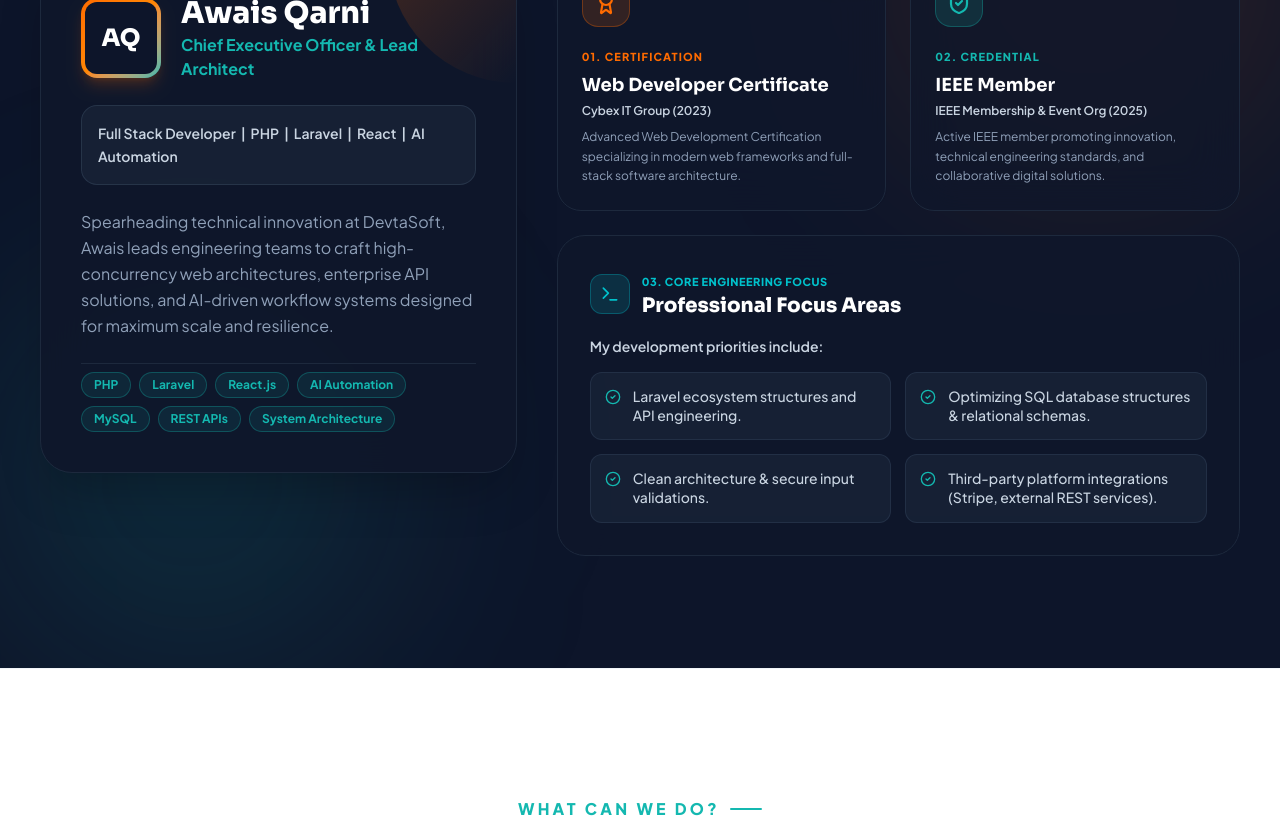
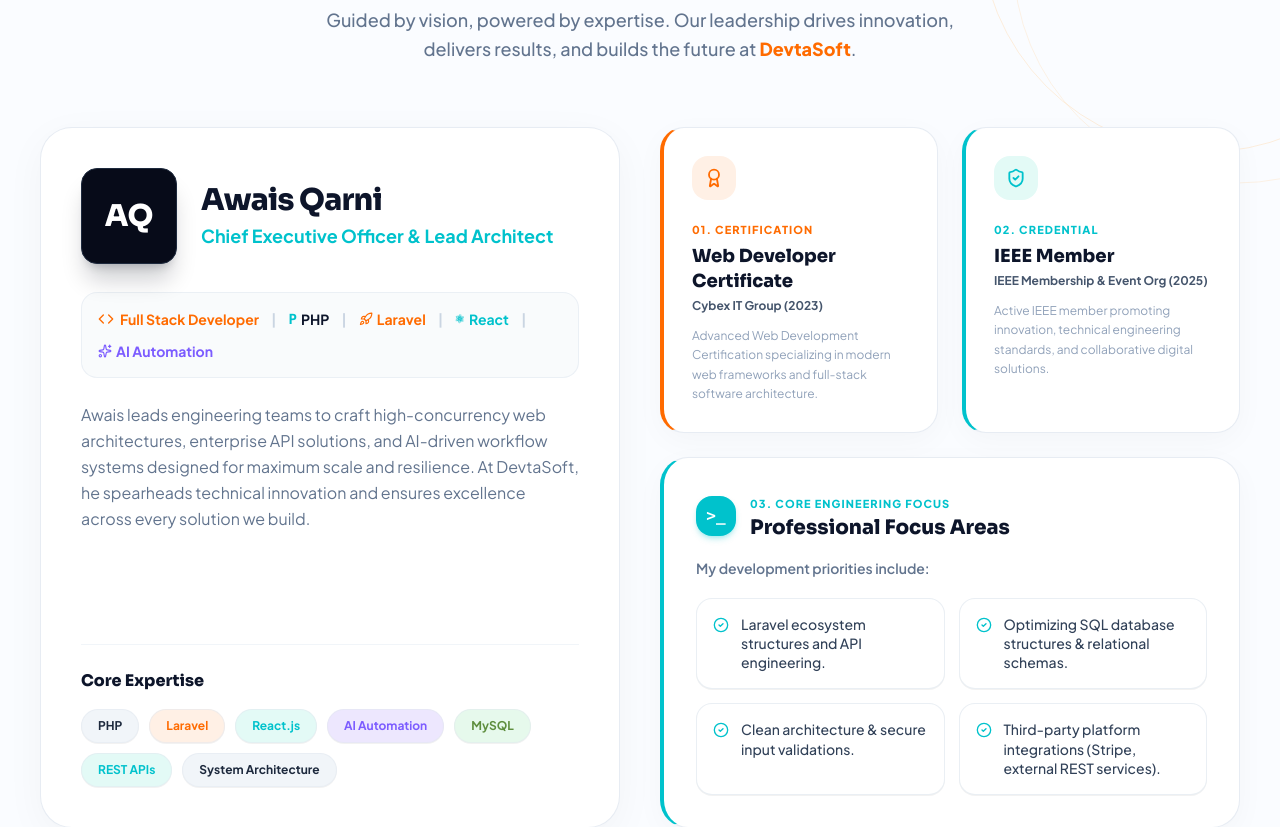
Before and after one commit to abdullahparvaiz07/DevtaSoft, a React (Vite) app: page /about in a window 1280 px wide. Shown: the part 1160-1987 px from the top of the page. Built offline with nearby package versions, Linux system fonts and the light colour scheme.

Commit message:
style: update Executive Leadership section to pixel-perfect match reference image

```diff
--- a/src/components/AboutPage.tsx
+++ b/src/components/AboutPage.tsx
@@ -11,6 +11,7 @@
   ShieldCheck,
   CheckCircle2,
   Terminal,
+  Sparkles,
 } from 'lucide-react';
 import { DotGrid } from './DotGrid';
 
@@ -377,109 +378,171 @@
       </section>
 
       {/* ═══════════════════════════════════════════
-          SECTION 1.5 — CEO & TECHNICAL LEADERSHIP PROFILE
+          SECTION 1.5 — EXECUTIVE LEADERSHIP PROFILE (EXACT MATCH TO REFERENCE IMAGE)
       ═══════════════════════════════════════════ */}
-      <section className="relative w-full py-20 sm:py-28 bg-[#0D152A] text-white overflow-hidden">
-        {/* Ambient Radial Blur Orbs */}
-        <div className="absolute top-0 right-0 w-96 h-96 bg-[#FF6B00]/15 rounded-full blur-[120px] pointer-events-none" />
-        <div className="absolute bottom-0 left-0 w-96 h-96 bg-[#14B8B0]/15 rounded-full blur-[120px] pointer-events-none" />
+      <section className="relative w-full py-20 sm:py-28 bg-[#FAFCFF] text-[#0D152A] overflow-hidden border-t border-slate-100">
+
+        {/* Left Cyan DotGrid Background Asset */}
+        <div className="absolute top-12 left-6 opacity-30 pointer-events-none hidden lg:block">
+          <DotGrid width={160} height={160} dotColor="#00C2CC" />
+        </div>
+
+        {/* Right Circular Concentric Ring Outlines */}
+        <div className="absolute top-8 right-0 w-[450px] h-[450px] border border-orange-200/40 rounded-full pointer-events-none translate-x-1/3 -translate-y-1/4">
+          <div className="w-full h-full border border-orange-200/30 rounded-full m-8" />
+        </div>
 
         <div className="max-w-[1400px] mx-auto px-4 sm:px-6 lg:px-10 relative z-10">
 
-          {/* Section Eyebrow Header */}
+          {/* Section Header Centered */}
           <motion.div
-            className="flex items-center gap-3 mb-10"
+            className="text-center max-w-3xl mx-auto mb-16"
             initial="hidden"
             whileInView="visible"
             viewport={{ once: true, margin: '-50px' }}
-            variants={heroFadeUp}
+            variants={heroContainer}
           >
-            <span className="text-[#14B8B0] font-extrabold text-xs sm:text-sm uppercase tracking-[0.25em]">
-              EXECUTIVE LEADERSHIP
-            </span>
-            <span className="h-[2px] w-10 bg-[#14B8B0] rounded-full inline-block" />
+            {/* Eyebrow Label */}
+            <motion.div className="flex items-center justify-center gap-3 mb-4" variants={heroFadeUp}>
+              <span className="h-[2px] w-8 bg-[#FF6B00] rounded-full inline-block" />
+              <span className="text-[#FF6B00] font-extrabold text-xs sm:text-sm uppercase tracking-[0.25em]">
+                EXECUTIVE LEADERSHIP
+              </span>
+              <span className="h-[2px] w-8 bg-[#FF6B00] rounded-full inline-block" />
+            </motion.div>
+
+            {/* Main Headline */}
+            <motion.h2
+              className="font-display font-extrabold text-4xl sm:text-5xl lg:text-[46px] text-[#0D152A] leading-tight tracking-tight mb-4"
+              variants={heroFadeUp}
+            >
+              Leadership Driving Innovation
+            </motion.h2>
+
+            {/* Subtitle */}
+            <motion.p
+              className="text-slate-500 font-medium text-base sm:text-lg leading-relaxed max-w-2xl mx-auto"
+              variants={heroFadeUp}
+            >
+              Guided by vision, powered by expertise. Our leadership drives innovation, delivers results, and builds the future at{' '}
+              <span className="text-[#FF6B00] font-extrabold">DevtaSoft</span>.
+            </motion.p>
           </motion.div>
 
-          <div className="grid grid-cols-1 lg:grid-cols-12 gap-12 lg:gap-10 items-start">
+          <div className="grid grid-cols-1 lg:grid-cols-12 gap-8 lg:gap-10 items-stretch">
 
-            {/* LEFT COLUMN: CEO Profile Main Card */}
+            {/* LEFT COLUMN: CEO Main Profile Card */}
             <motion.div
-              className="lg:col-span-5 bg-slate-900/90 border border-slate-800 rounded-[32px] p-8 sm:p-10 shadow-2xl relative overflow-hidden backdrop-blur-xl"
+              className="lg:col-span-6 bg-white border border-slate-200/80 rounded-[32px] p-8 sm:p-10 shadow-[0_10px_40px_rgba(0,0,0,0.04)] flex flex-col justify-between"
               initial="hidden"
               whileInView="visible"
               viewport={{ once: true, margin: '-50px' }}
               variants={heroFadeUp}
             >
-              <div className="absolute top-0 right-0 w-32 h-32 bg-gradient-to-br from-[#FF6B00]/20 to-transparent rounded-bl-full pointer-events-none" />
-
-              {/* Avatar Initials & Title */}
-              <div className="flex items-center gap-5 mb-6">
-                <div className="w-20 h-20 rounded-2xl bg-gradient-to-br from-[#FF6B00] via-[#FF8706] to-[#14B8B0] p-1 shadow-lg shadow-[#FF6B00]/20 shrink-0">
-                  <div className="w-full h-full bg-[#0D152A] rounded-xl flex items-center justify-center font-display font-extrabold text-2xl text-white">
+              <div>
+                {/* Header: Dark Avatar Box + Name & Role */}
+                <div className="flex items-center gap-6 mb-7">
+                  <div className="w-24 h-24 rounded-2xl bg-[#070B19] shadow-xl shadow-[#070B19]/20 flex items-center justify-center text-white text-3xl font-extrabold font-display shrink-0 border border-slate-800">
                     AQ
                   </div>
+                  <div>
+                    <h3 className="font-display font-extrabold text-3xl text-[#0D152A] tracking-tight">
+                      Awais Qarni
+                    </h3>
+                    <p className="text-[#00C2CC] font-bold text-base sm:text-lg mt-1">
+                      Chief Executive Officer & Lead Architect
+                    </p>
+                  </div>
                 </div>
-                <div>
-                  <h2 className="font-display font-extrabold text-2xl sm:text-3xl text-white">
-                    Awais Qarni
-                  </h2>
-                  <p className="text-[#14B8B0] font-bold text-sm sm:text-base mt-0.5">
-                    Chief Executive Officer & Lead Architect
-                  </p>
+
+                {/* Tagline Container */}
+                <div className="p-4 rounded-2xl bg-slate-50/80 border border-slate-200/60 mb-6 flex flex-wrap items-center gap-3 text-xs sm:text-sm font-bold text-slate-700">
+                  <div className="flex items-center gap-1.5 text-[#FF6B00]">
+                    <Code className="w-4 h-4" />
+                    <span>Full Stack Developer</span>
+                  </div>
+                  <span className="text-slate-300">|</span>
+                  <div className="flex items-center gap-1 text-[#0D152A]">
+                    <span className="font-mono text-[#00C2CC]">P</span>
+                    <span>PHP</span>
+                  </div>
+                  <span className="text-slate-300">|</span>
+                  <div className="flex items-center gap-1 text-[#FF6B00]">
+                    <Rocket className="w-3.5 h-3.5" />
+                    <span>Laravel</span>
+                  </div>
+                  <span className="text-slate-300">|</span>
+                  <div className="flex items-center gap-1 text-[#00C2CC]">
+                    <span className="animate-spin text-[11px]">⚛</span>
+                    <span>React</span>
+                  </div>
+                  <span className="text-slate-300">|</span>
+                  <div className="flex items-center gap-1 text-[#7C5CFF]">
+                    <Sparkles className="w-3.5 h-3.5" />
+                    <span>AI Automation</span>
+                  </div>
                 </div>
-              </div>
 
-              {/* Role & Specialties Tagline */}
-              <div className="p-4 rounded-2xl bg-slate-800/60 border border-slate-700/60 mb-6">
-                <p className="text-slate-300 font-semibold text-xs sm:text-sm leading-relaxed">
-                  Full Stack Developer &nbsp;|&nbsp; PHP &nbsp;|&nbsp; Laravel &nbsp;|&nbsp; React &nbsp;|&nbsp; AI Automation
+                {/* Bio Paragraph matching reference image */}
+                <p className="text-slate-500 text-sm sm:text-base leading-relaxed mb-8">
+                  Awais leads engineering teams to craft high-concurrency web architectures, enterprise API solutions, and AI-driven workflow systems designed for maximum scale and resilience. At DevtaSoft, he spearheads technical innovation and ensures excellence across every solution we build.
                 </p>
               </div>
 
-              <p className="text-slate-400 text-sm sm:text-base leading-relaxed mb-6">
-                Spearheading technical innovation at DevtaSoft, Awais leads engineering teams to craft high-concurrency web architectures, enterprise API solutions, and AI-driven workflow systems designed for maximum scale and resilience.
-              </p>
+              {/* Core Expertise Section */}
+              <div className="pt-6 border-t border-slate-100">
+                <h4 className="font-display font-extrabold text-base text-[#0D152A] mb-4">
+                  Core Expertise
+                </h4>
 
-              {/* Core Skill Chips */}
-              <div className="flex flex-wrap gap-2 pt-2 border-t border-slate-800">
-                {['PHP', 'Laravel', 'React.js', 'AI Automation', 'MySQL', 'REST APIs', 'System Architecture'].map((tech) => (
-                  <span
-                    key={tech}
-                    className="px-3 py-1 rounded-full bg-[#14B8B0]/10 border border-[#14B8B0]/30 text-[#14B8B0] text-xs font-bold"
-                  >
-                    {tech}
-                  </span>
-                ))}
+                <div className="flex flex-wrap gap-2.5">
+                  {[
+                    { name: 'PHP', color: 'bg-slate-100 text-slate-800' },
+                    { name: 'Laravel', color: 'bg-[#FFF0E5] text-[#FF6B00]' },
+                    { name: 'React.js', color: 'bg-[#E3FAF6] text-[#00C2CC]' },
+                    { name: 'AI Automation', color: 'bg-[#EDE7FE] text-[#7C5CFF]' },
+                    { name: 'MySQL', color: 'bg-[#E6F9EC] text-[#5E8E3E]' },
+                    { name: 'REST APIs', color: 'bg-[#E3FAF6] text-[#00C2CC]' },
+                    { name: 'System Architecture', color: 'bg-slate-100 text-slate-800' },
+                  ].map((chip) => (
+                    <span
+                      key={chip.name}
+                      className={`px-4 py-2 rounded-full text-xs font-bold flex items-center gap-2 border border-slate-200/50 shadow-2xs ${chip.color}`}
+                    >
+                      <span>{chip.name}</span>
+                    </span>
+                  ))}
+                </div>
               </div>
             </motion.div>
 
-            {/* RIGHT COLUMN: Certifications, Credentials & Professional Focus Areas */}
+            {/* RIGHT COLUMN: 3 Cards matching Reference Image */}
             <motion.div
-              className="lg:col-span-7 flex flex-col gap-6"
+              className="lg:col-span-6 flex flex-col justify-between gap-6"
               initial="hidden"
               whileInView="visible"
               viewport={{ once: true, margin: '-50px' }}
               variants={cardStagger}
             >
 
-              {/* Cards Grid: Certificate & IEEE Member */}
+              {/* Top Row Grid: 01. Certification & 02. Credential */}
               <div className="grid grid-cols-1 sm:grid-cols-2 gap-6">
 
-                {/* 1. Web Developer Certificate */}
+                {/* 01. CERTIFICATION */}
                 <motion.div
-                  className="bg-slate-900/80 border border-slate-800 hover:border-[#FF6B00]/50 rounded-[24px] p-6 transition-all duration-300 hover:-translate-y-1 backdrop-blur-xl group"
+                  className="bg-white border border-slate-200/80 border-l-4 border-l-[#FF6B00] rounded-[24px] p-6 sm:p-7 shadow-[0_8px_30px_rgba(0,0,0,0.03)] transition-all duration-300 hover:-translate-y-1 group"
                   variants={cardFadeUp}
                 >
-                  <div className="w-12 h-12 rounded-2xl bg-[#FF6B00]/15 border border-[#FF6B00]/30 text-[#FF6B00] flex items-center justify-center mb-4 group-hover:scale-110 transition-transform">
-                    <Award className="w-6 h-6 stroke-[2.2]" />
+                  <div className="w-11 h-11 rounded-2xl bg-[#FFF0E5] text-[#FF6B00] flex items-center justify-center mb-4 group-hover:scale-110 transition-transform">
+                    <Award className="w-5 h-5 stroke-[2.2]" />
                   </div>
                   <span className="text-[11px] font-extrabold uppercase tracking-widest text-[#FF6B00]">
-                    01. Certification
+                    01. CERTIFICATION
                   </span>
-                  <h3 className="font-display font-bold text-lg text-white mt-1 mb-1">
+                  <h4 className="font-display font-extrabold text-lg text-[#0D152A] mt-1 mb-1 leading-snug">
                     Web Developer Certificate
-                  </h3>
-                  <p className="text-slate-300 font-semibold text-xs mb-2">
+                  </h4>
+                  <p className="text-slate-600 font-bold text-xs mb-3">
                     Cybex IT Group (2023)
                   </p>
                   <p className="text-slate-400 text-xs leading-relaxed">
@@ -487,21 +550,21 @@
                   </p>
                 </motion.div>
 
-                {/* 2. IEEE Member */}
+                {/* 02. CREDENTIAL */}
                 <motion.div
-                  className="bg-slate-900/80 border border-slate-800 hover:border-[#14B8B0]/50 rounded-[24px] p-6 transition-all duration-300 hover:-translate-y-1 backdrop-blur-xl group"
+                  className="bg-white border border-slate-200/80 border-l-4 border-l-[#00C2CC] rounded-[24px] p-6 sm:p-7 shadow-[0_8px_30px_rgba(0,0,0,0.03)] transition-all duration-300 hover:-translate-y-1 group"
                   variants={cardFadeUp}
                 >
-                  <div className="w-12 h-12 rounded-2xl bg-[#14B8B0]/15 border border-[#14B8B0]/30 text-[#14B8B0] flex items-center justify-center mb-4 group-hover:scale-110 transition-transform">
-                    <ShieldCheck className="w-6 h-6 stroke-[2.2]" />
+                  <div className="w-11 h-11 rounded-2xl bg-[#E3FAF6] text-[#00C2CC] flex items-center justify-center mb-4 group-hover:scale-110 transition-transform">
+                    <ShieldCheck className="w-5 h-5 stroke-[2.2]" />
                   </div>
-                  <span className="text-[11px] font-extrabold uppercase tracking-widest text-[#14B8B0]">
-                    02. Credential
+                  <span className="text-[11px] font-extrabold uppercase tracking-widest text-[#00C2CC]">
+                    02. CREDENTIAL
                   </span>
-                  <h3 className="font-display font-bold text-lg text-white mt-1 mb-1">
+                  <h4 className="font-display font-extrabold text-lg text-[#0D152A] mt-1 mb-1 leading-snug">
                     IEEE Member
-                  </h3>
-                  <p className="text-slate-300 font-semibold text-xs mb-2">
+                  </h4>
+                  <p className="text-slate-600 font-bold text-xs mb-3">
                     IEEE Membership & Event Org (2025)
                   </p>
                   <p className="text-slate-400 text-xs leading-relaxed">
@@ -511,26 +574,26 @@
 
               </div>
 
-              {/* 3. Professional Focus Areas Card */}
+              {/* Bottom Card: 03. CORE ENGINEERING FOCUS / Professional Focus Areas */}
               <motion.div
-                className="bg-slate-900/80 border border-slate-800 rounded-[28px] p-7 sm:p-8 backdrop-blur-xl"
+                className="bg-white border border-slate-200/80 border-l-4 border-l-[#00C2CC] rounded-[28px] p-7 sm:p-8 shadow-[0_8px_30px_rgba(0,0,0,0.03)]"
                 variants={cardFadeUp}
               >
-                <div className="flex items-center gap-3 mb-4">
-                  <div className="w-10 h-10 rounded-xl bg-[#00C2CC]/15 border border-[#00C2CC]/30 text-[#00C2CC] flex items-center justify-center shrink-0">
-                    <Terminal className="w-5 h-5" />
+                <div className="flex items-center gap-3.5 mb-4">
+                  <div className="w-10 h-10 rounded-2xl bg-[#00C2CC] text-white flex items-center justify-center font-mono font-bold text-base shrink-0 shadow-md shadow-[#00C2CC]/25">
+                    &gt;_
                   </div>
                   <div>
-                    <span className="text-[11px] font-extrabold uppercase tracking-wider text-[#00C2CC]">
-                      03. Core Engineering Focus
+                    <span className="text-[11px] font-extrabold uppercase tracking-widest text-[#00C2CC]">
+                      03. CORE ENGINEERING FOCUS
                     </span>
-                    <h3 className="font-display font-extrabold text-xl text-white">
+                    <h4 className="font-display font-extrabold text-xl text-[#0D152A]">
                       Professional Focus Areas
-                    </h3>
+                    </h4>
                   </div>
                 </div>
 
-                <p className="text-slate-300 text-xs sm:text-sm font-semibold mb-4">
+                <p className="text-slate-500 text-xs sm:text-sm font-semibold mb-5">
                   My development priorities include:
                 </p>
 
@@ -543,9 +606,9 @@
                   ].map((item, idx) => (
                     <div
                       key={idx}
-                      className="p-3.5 rounded-xl bg-slate-800/60 border border-slate-700/50 flex items-start gap-3 text-xs sm:text-sm text-slate-300 font-medium hover:border-[#14B8B0]/40 transition-colors"
+                      className="p-4 rounded-2xl bg-white border border-slate-200/70 flex items-start gap-3 text-xs sm:text-sm text-slate-700 font-medium shadow-2xs hover:border-[#00C2CC]/50 transition-colors"
                     >
-                      <CheckCircle2 className="w-4 h-4 text-[#14B8B0] shrink-0 mt-0.5" />
+                      <CheckCircle2 className="w-4 h-4 text-[#00C2CC] shrink-0 mt-0.5" />
                       <span className="leading-snug">{item}</span>
                     </div>
                   ))}
```
